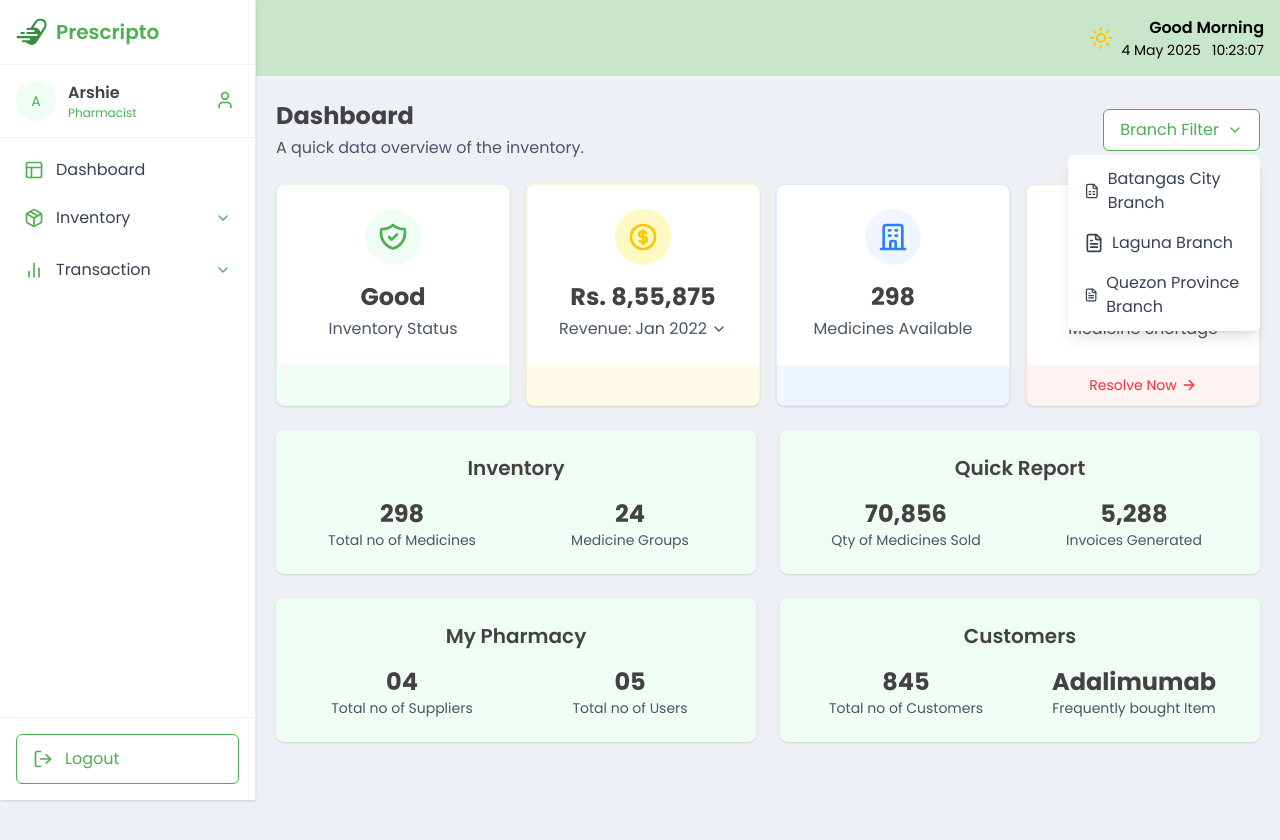
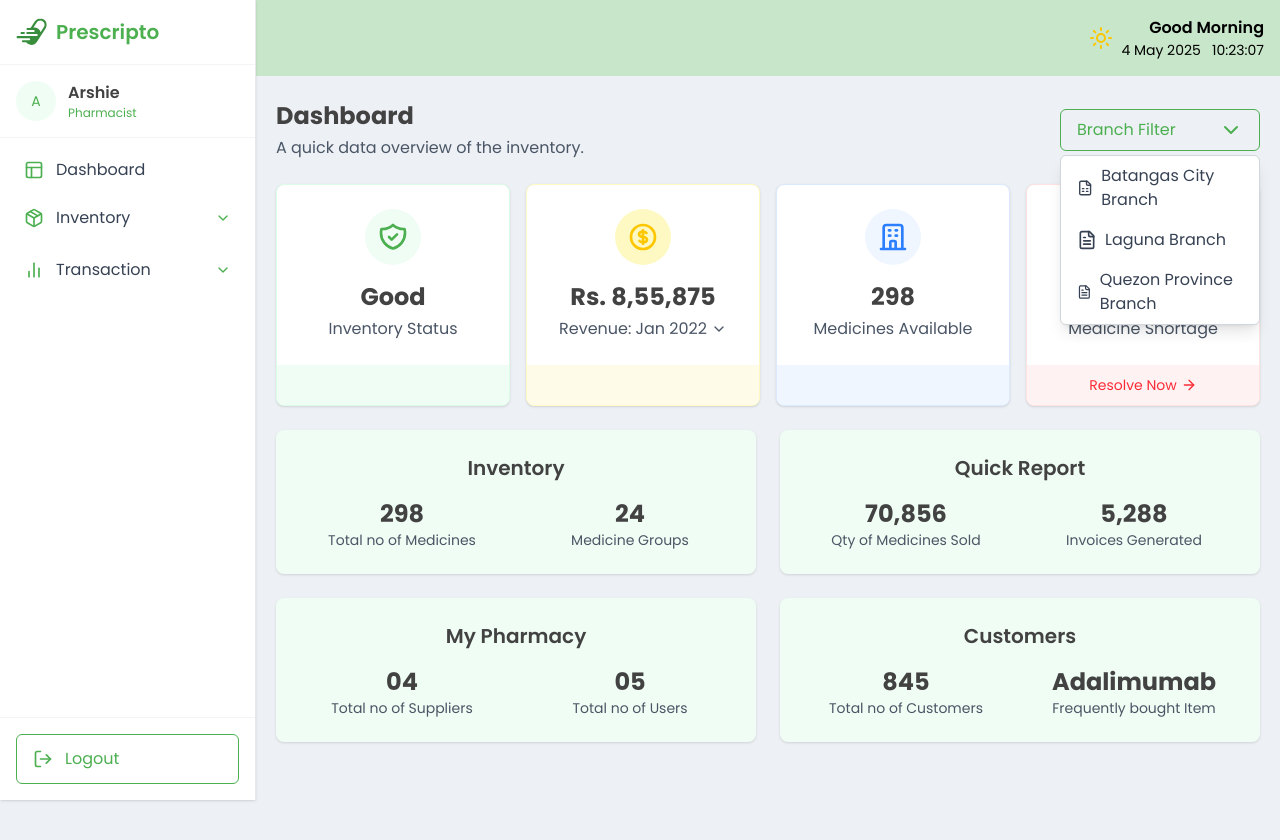
Before and after one commit to drchhhhhh/Prescripto, a React (Vite) app in the folder frontend/: page /dashboard in a window 1280 px wide. Both pictures are taken after a click on the button "Branch Filter". Shown: the top 840 px of the page. Built offline with nearby package versions, Linux system fonts and the light colour scheme.

Commit message:
fix styles for consistency

```diff
--- a/frontend/src/components/Navbar.tsx
+++ b/frontend/src/components/Navbar.tsx
@@ -40,37 +40,6 @@ export default function Navbar() {
             <p className="text-xs text-primaryGreen">Pharmacist</p>
           </figcaption>
         </figure>
-        <div className="relative">
-          <button
-            onClick={() => setIsProfileMenuOpen((prev) => !prev)}
-            className="p-1 rounded-full hover:bg-green-50"
-            aria-label="Profile menu"
-          >
-            <User className="h-5 w-5 text-primaryGreen" />
-          </button>
-          {isProfileMenuOpen && (
-            <nav className="absolute right-0 mt-2 w-40 bg-white border border-gray-200 rounded-lg shadow-md z-50">
-              <ul>
-                <li>
-                  <button
-                    onClick={() => navigate('/profile')}
-                    className="block w-full text-left px-4 py-2 hover:bg-green-50 text-gray-700"
-                  >
-                    Profile
-                  </button>
-                </li>
-                <li>
-                  <button
-                    onClick={() => navigate('/settings')}
-                    className="block w-full text-left px-4 py-2 hover:bg-green-50 text-gray-700"
-                  >
-                    Settings
-                  </button>
-                </li>
-              </ul>
-            </nav>
-          )}
-        </div>
       </section>
 
       {/* Navigation */}
--- a/frontend/src/pages/Dashboard.tsx
+++ b/frontend/src/pages/Dashboard.tsx
@@ -6,19 +6,15 @@ import { ArrowRight, ChevronDown, FileText, FileSpreadsheet } from "lucide-react
 import Header from "../components/Header"
 import { useNavigate } from 'react-router-dom';
 
+const Dashboard = () => {
+    const [branchFilter, setBranchFilter] = useState("")
+    const [isFilterOpen, setIsFilterOpen] = useState(false)
+    const navigate = useNavigate()
 
-
-const Dashboard = () => {
-const [showReportDropdown, setShowReportDropdown] = useState(false)
-const navigate = useNavigate();
-
-
-const toggleReportDropdown = () => {
-    setShowReportDropdown(!showReportDropdown)
+const handleFilterSelect = (branch: string) => {
+    setBranchFilter(branch)
+    setIsFilterOpen(false)
 }
-
-
-
 
 return (
     <>
@@ -33,29 +29,46 @@ return (
 
             <div className="relative">
             <button
-                onClick={toggleReportDropdown}
-                className="flex items-center px-4 py-2 bg-cleanWhite border border-primaryGreen rounded-md text-primaryGreen hover:bg-lightGreen hover:text-darkGreen cursor-pointer"
+                className="flex items-center justify-between bg-primaryBG border border-primaryGreen rounded-md px-4 py-2 min-w-[200px] text-primaryGreen hover:bg-lightGreen hover:text-darkGreen cursor-pointer"
+                onClick={() => setIsFilterOpen(!isFilterOpen)}
             >
-                Branch Filter
-                <ChevronDown className="w-4 h-4 ml-2" />
+                <span>
+                {branchFilter === "batangas"
+                    ? "Batangas City Branch"
+                    : branchFilter === "laguna"
+                    ? "Laguna Branch"
+                    : branchFilter === "quezon"
+                        ? "Quezon Province Branch"
+                        : "Branch Filter"}
+                </span>
+                <ChevronDown className="ml-2" />
             </button>
 
-            {showReportDropdown && (
-                <div className="absolute right-0 mt-1 w-48 bg-white rounded-md shadow-lg z-10">
-                <div className="py-1">
-                    <button className="flex items-center w-full px-4 py-2 text-left text-gray-700 hover:bg-green-50 hover:text-primaryGreen cursor-pointer">
+            {isFilterOpen && (
+                <div className="absolute right-0 mt-1 w-full bg-white border border-gray-300 rounded-md shadow-lg z-10">
+                <ul>
+                    <li
+                        className="px-4 py-2 hover:bg-lightGreen cursor-pointer text-gray-700 flex items-center"
+                        onClick={() => handleFilterSelect("batangas")}
+                    >
                         <FileSpreadsheet className="w-5 h-5 mr-2" />
                         Batangas City Branch
-                    </button>
-                    <button className="flex items-center w-full px-4 py-2 text-left text-gray-700 hover:bg-green-50 hover:text-primaryGreen cursor-pointer">
+                    </li>
+                    <li
+                        className="px-4 py-2 hover:bg-lightGreen cursor-pointer text-gray-700 flex items-center"
+                        onClick={() => handleFilterSelect("laguna")}
+                    >
                         <FileText className="w-5 h-5 mr-2" />
                         Laguna Branch
-                    </button>
-                    <button className="flex items-center w-full px-4 py-2 text-left text-gray-700 hover:bg-green-50 hover:text-primaryGreen cursor-pointer">
+                    </li>
+                    <li
+                        className="px-4 py-2 hover:bg-lightGreen cursor-pointer text-gray-700 flex items-center"
+                        onClick={() => handleFilterSelect("quezon")}
+                    >
                         <FileText className="w-5 h-5 mr-2" />
                         Quezon Province Branch
-                    </button>
-                </div>
+                    </li>
+                </ul>
                 </div>
             )}
             </div>
--- a/frontend/src/pages/Transaction/TransactionHistory.tsx
+++ b/frontend/src/pages/Transaction/TransactionHistory.tsx
@@ -106,9 +106,8 @@ const TransactionHistory = () => {
   }
 
   return (
-    <>
+    <main className="flex flex-col bg-primaryBG w-full min-h-screen font-poppins pl-64">
       <Header />
-      <main className="flex flex-col bg-primaryBG w-full min-h-screen font-poppins pl-64">
       <div className="w-full max-w-7xl mx-auto px-5 flex flex-col flex-1">
         {/* Top Section */}
         <section className="flex flex-row justify-between items-center py-5">
@@ -150,10 +149,10 @@ const TransactionHistory = () => {
 
           <div className="relative">
             <button
-                className="flex items-center justify-between bg-white border border-gray-300 rounded-md px-4 py-2 min-w-[200px]"
+              className="flex items-center justify-between bg-primaryBG border border-primaryGreen rounded-md px-4 py-2 min-w-[200px] text-primaryGreen hover:bg-lightGreen hover:text-darkGreen cursor-pointer"
               onClick={() => setIsFilterOpen(!isFilterOpen)}
             >
-                <span className="text-gray-700">
+              <span>
                 {filterOption === "newest"
                   ? "Newest to Oldest"
                   : filterOption === "oldest"
@@ -171,25 +170,25 @@ const TransactionHistory = () => {
               <div className="absolute right-0 mt-1 w-full bg-white border border-gray-300 rounded-md shadow-lg z-10">
                 <ul>
                   <li
-                      className="px-4 py-2 hover:bg-gray-100 cursor-pointer text-gray-700"
+                    className="px-4 py-2 hover:bg-lightGreen cursor-pointer text-gray-700"
                     onClick={() => handleFilterSelect("newest")}
                   >
                     Newest to Oldest
                   </li>
                   <li
-                      className="px-4 py-2 hover:bg-gray-100 cursor-pointer text-gray-700"
+                    className="px-4 py-2 hover:bg-lightGreen cursor-pointer text-gray-700"
                     onClick={() => handleFilterSelect("oldest")}
                   >
                     Oldest to Newest
                   </li>
                   <li
-                      className="px-4 py-2 hover:bg-gray-100 cursor-pointer text-gray-700"
+                    className="px-4 py-2 hover:bg-light-Green cursor-pointer text-gray-700"
                     onClick={() => handleFilterSelect("name-asc")}
                   >
                     Medicine Name (A-Z)
                   </li>
                   <li
-                      className="px-4 py-2 hover:bg-gray-100 cursor-pointer text-gray-700"
+                    className="px-4 py-2 hover:bg-lightGreen cursor-pointer text-gray-700"
                     onClick={() => handleFilterSelect("name-desc")}
                   >
                     Medicine Name (Z-A)
@@ -251,7 +250,6 @@ const TransactionHistory = () => {
         </section>
       </div>
     </main>
-    </>
   )
 }
 
```
Lines whose indentation alone changed are shown as unchanged.
